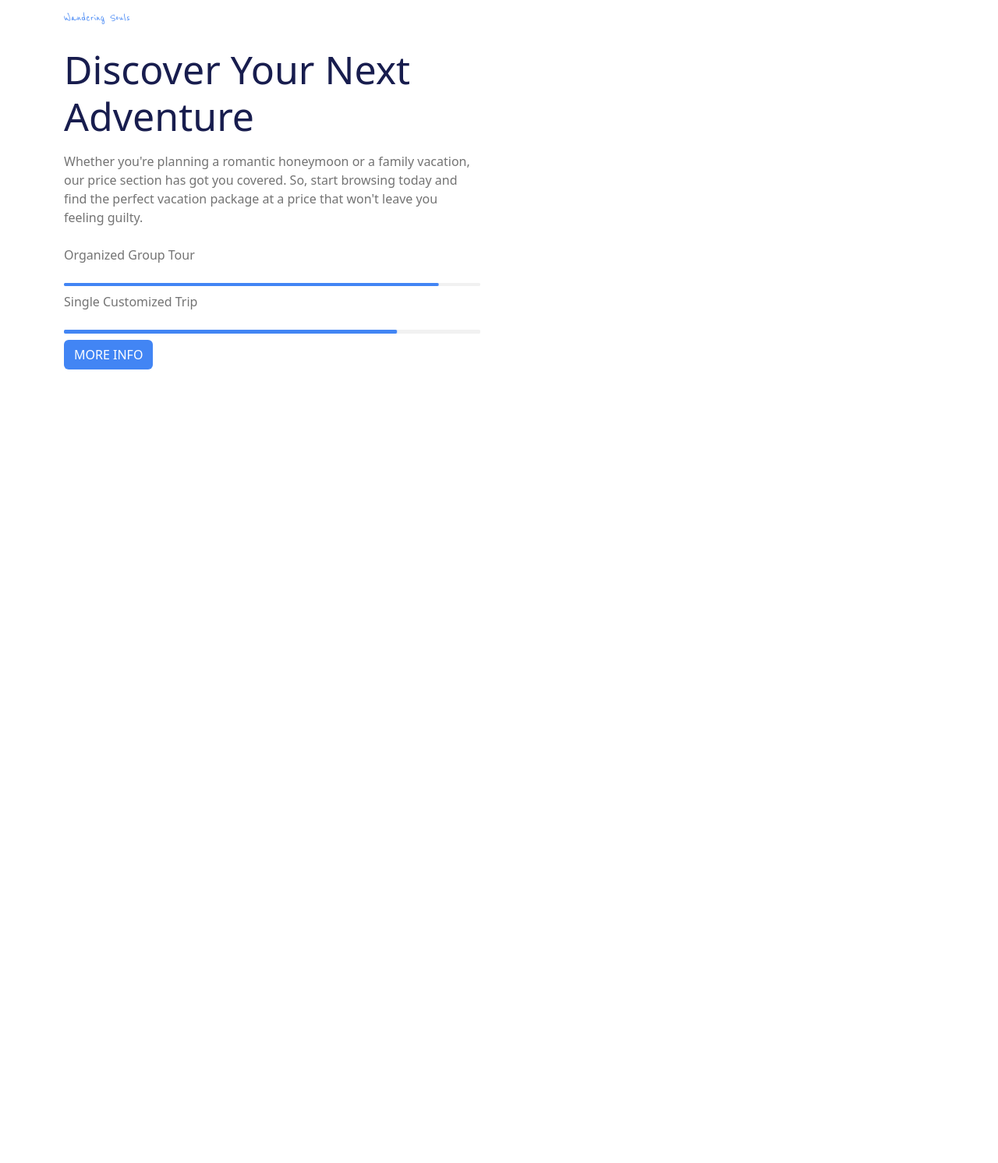
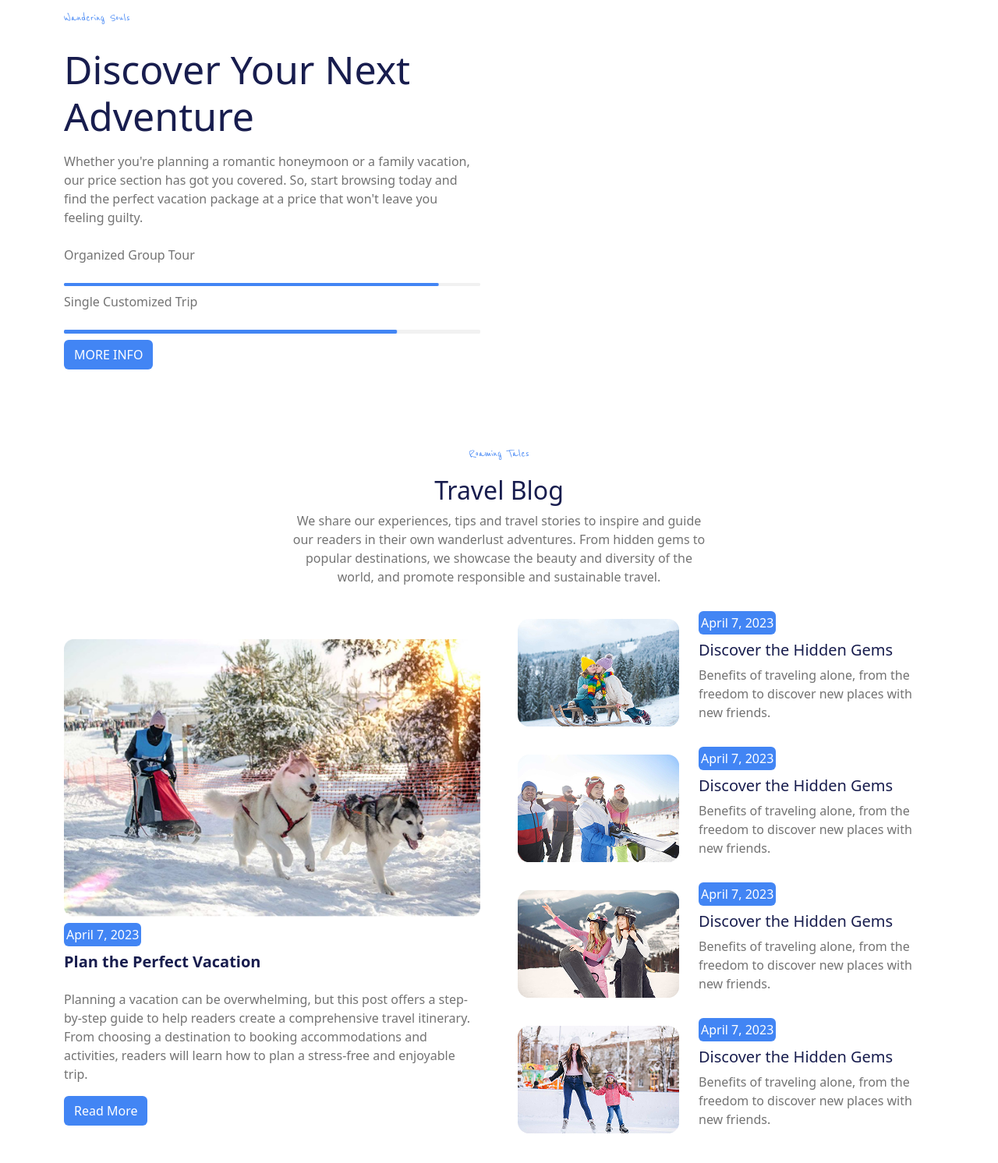
Before and after one commit to rawan-fraihat/travel, a plain HTML site: page index.html in a window 1280 px wide. Shown: the part 5914-7406 px from the top of the page at 78% size. Before the commit the page ends 6388 px from the top, so only its background shows below. Drawn offline with nearby package versions, Linux system fonts and the light colour scheme.

Commit message:
roaming tales

```diff
--- a/assets/main.css
+++ b/assets/main.css
@@ -278,3 +278,31 @@ a{
     background-color:var(--main-color);
     color: #fff;
  }
+ /* */
+ /*roaming tales*/
+ .roaming-tales .p1{
+    font-family:Reenie Beanie ;
+    color:var(--main-color);
+ }
+ .roaming-tales h2{
+    color:var(--text-color);
+ }
+ .roaming-tales .p2{
+    color:var(--p-color);
+ }
+ .roaming-tales .date{
+    background-color:var(--main-color);
+    color:#fff;
+    width: fit-content;
+    padding: 3px;
+ }
+ .roaming-tales .date:hover{
+ background-color: var(--text-color);
+ }
+ .roaming-tales button{
+    background-color: var(--main-color);
+    color:#fff;
+ }
+ .roaming-tales h3{
+    color:var(--text-color)
+ }
--- a/index.html
+++ b/index.html
@@ -601,6 +601,71 @@ perfect vacation package at a price that won't leave you feeling guilty.</p>
     </div>
   </div>
   </section>
+  <section class="roaming-tales py-5">
+    <div class="container my-5">
+      <div class="text-center row col-lg-6 col-sm-12 mx-auto">
+      <p class="p1">Roaming Tales</p>
+      <h2>Travel Blog</h2>
+      <p class="p2 pb-3">We share our experiences, tips and travel stories to inspire and guide our readers in their own
+wanderlust adventures. From hidden gems to popular destinations, we showcase the beauty and
+diversity of the world, and promote responsible and sustainable travel.</p>
+</div>
+<div class="row g-5 align-items-center">
+<div class="col-lg-6 col-md-12">
+  <div class="left">
+  <img src="./imgs/roaming1.png" class="w-100"/>
+  <div class="date rounded my-2"><span>April 7, 2023</span></div>
+  <h2 class="h2-left fs-5 fw-bold pb-3">Plan the Perfect Vacation</h2>
+  <p class="p2">Planning a vacation can be overwhelming, but this post offers a step-by-step
+guide to help readers create a comprehensive travel itinerary. From choosing a
+destination to booking accommodations and activities, readers will learn how
+to plan a stress-free and enjoyable trip.</p>
+<button class="btn">Read More</button>
+</div>
+</div>
+<div class="col-lg-6 col-md-12">
+  <div class="right">
+    <div class="d-flex mb-3 align-items-center">
+    <img src="./imgs/roaming2.png" class="me-4"/>
+  <div>
+    <div class="date rounded mb-2"><span>April 7, 2023</span></div>
+    <h3 class="fs-5">Discover the Hidden Gems</h3>
+    <p class="p2">Benefits of traveling alone, from the freedom to
+discover new places with new friends.</p>
+  </div>
+  </div>
+  <div class="d-flex mb-3 align-items-center">
+    <img src="./imgs/roaming3.png" class="me-4"/>
+  <div>
+    <div class="date rounded mb-2"><span>April 7, 2023</span></div>
+    <h3 class="fs-5">Discover the Hidden Gems</h3>
+    <p class="p2">Benefits of traveling alone, from the freedom to
+discover new places with new friends.</p>
+  </div>
+  </div>
+  <div class="d-flex mb-3 align-items-center">
+    <img src="./imgs/roaming4.png"class="me-4"/>
+  <div>
+    <div class="date rounded mb-2"><span>April 7, 2023</span></div>
+    <h3 class="fs-5">Discover the Hidden Gems</h3>
+    <p class="p2">Benefits of traveling alone, from the freedom to
+discover new places with new friends.</p>
+  </div>
+  </div>
+  <div class="d-flex mb-3 align-items-center">
+    <img src="./imgs/roaming5.png" class="me-4"/>
+  <div>
+    <div class="date rounded mb-2"><span>April 7, 2023</span></div>
+    <h3 class="fs-5">Discover the Hidden Gems</h3>
+    <p class="p2">Benefits of traveling alone, from the freedom to
+discover new places with new friends.</p>
+  </div>
+  </div>
+</div>
+</div>
+    </div>
+  </section>
+
   <script src="https://cdn.jsdelivr.net/npm/bootstrap@5.3.8/dist/js/bootstrap.bundle.min.js"
     integrity="sha384-FKyoEForCGlyvwx9Hj09JcYn3nv7wiPVlz7YYwJrWVcXK/BmnVDxM+D2scQbITxI"
     crossorigin="anonymous"></script>
```
Also changed, not shown: imgs/roaming1.png (added), imgs/roaming2.png (added), imgs/roaming3.png (added), imgs/roaming4.png (added), imgs/roaming5.png (added).
